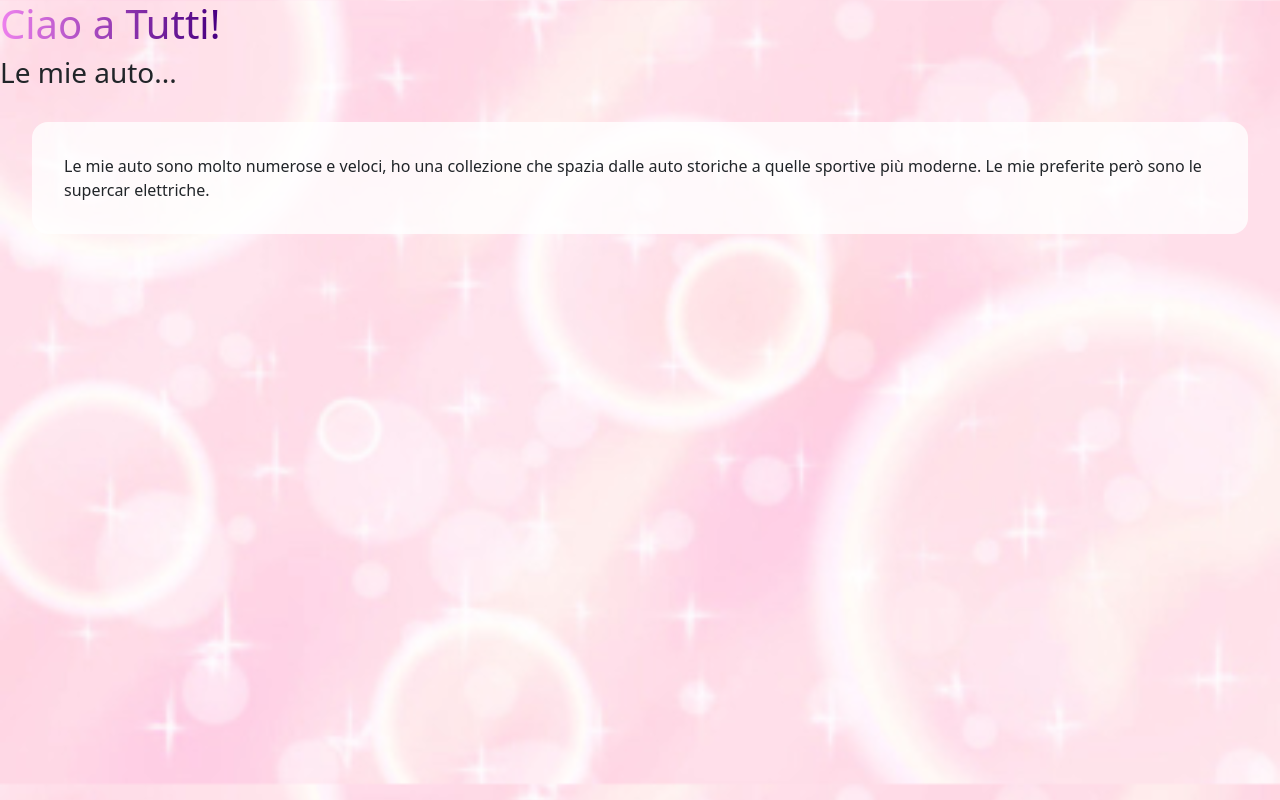
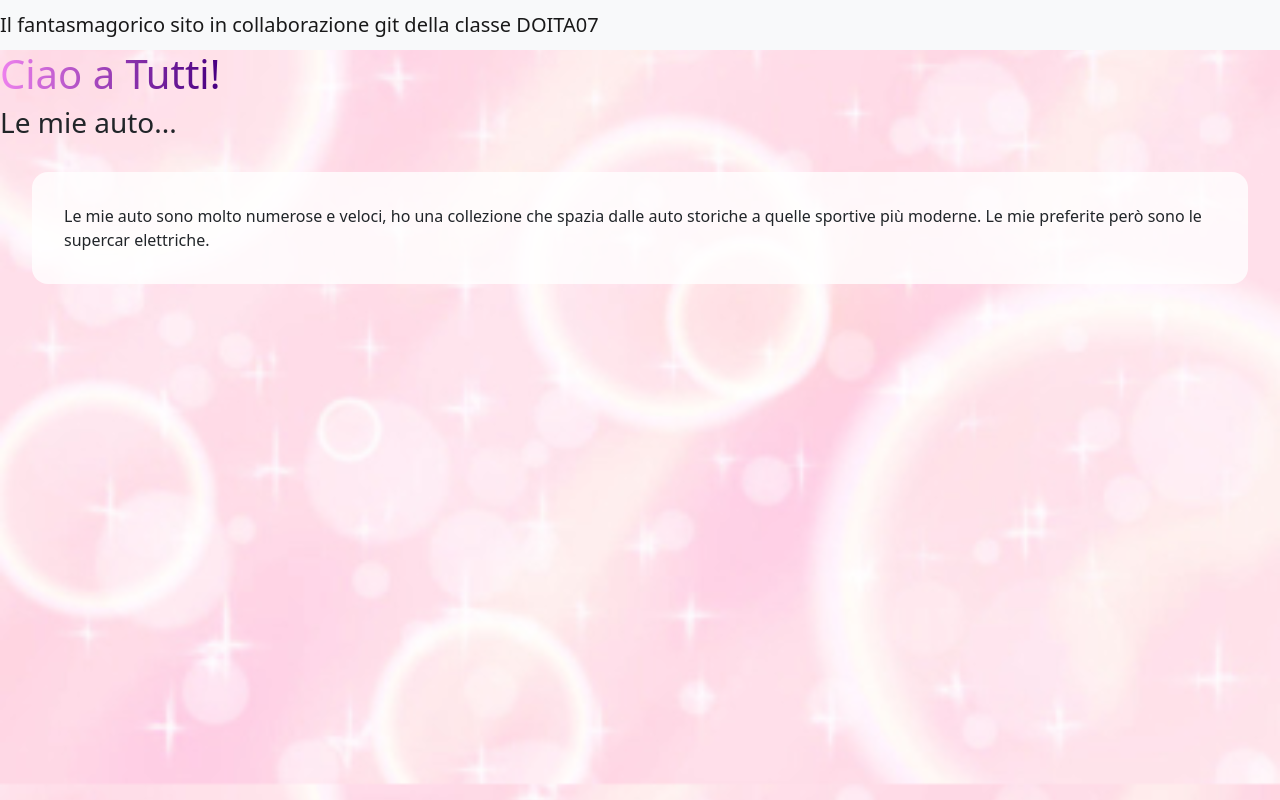
Before and after one commit to Boolean-1-coder/Example-GIT, a plain HTML site: page index.html in a window 1280 px wide. Drawn offline with nearby package versions, Linux system fonts and the light colour scheme.

Commit message:
Aggiunta navbar e cosine

```diff
--- a/index.html
+++ b/index.html
@@ -8,6 +8,11 @@
     <link rel="stylesheet" href="style.css">
 </head>
   <body>
+
+    <nav class="navbar navbar-light bg-light pl-3">
+      <span class="navbar-brand mb-0 h1">Il fantasmagorico sito in collaborazione git della classe DOITA07</a>
+    </nav>
+
     <h1 class="titolo-h1">Ciao a Tutti!</h1>
 
     <div>
```
